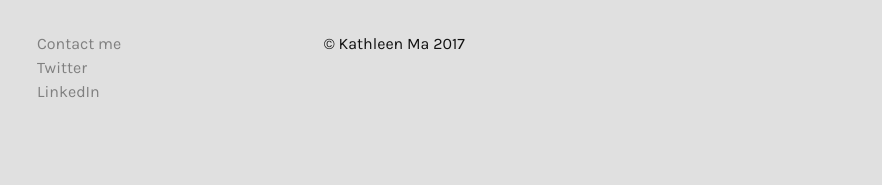
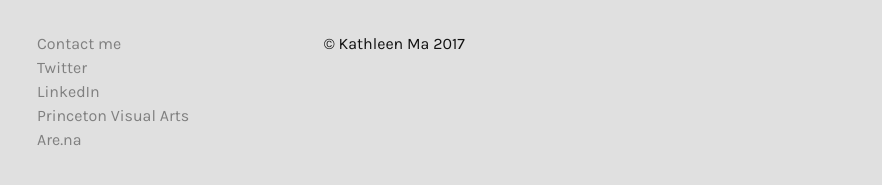
Before and after one commit to kathleenlma/kathleenlma.github.io, a Jekyll site: the page built from _pages/blog.html, in a window 1280 px wide and 900 px high, scrolled down 2025 px. Shown: the part 698-883 px from the top of the window, without its empty margins (193-1075 px from the left). Built offline with Jekyll 4.4.1, drawn with Linux system fonts in a browser that asks for light colours; before the commit the page ends 2877 px from its top, so only the background shows below that.

Commit message:
update site

```diff
--- a/_includes/footer.html
+++ b/_includes/footer.html
@@ -7,6 +7,8 @@
         <li><a href="mailto:klma@princeton.edu">Contact me</a></li>
         <li><a href="http://www.twitter.com/kathleenmachine">Twitter</a></li>
         <li><a href="https://www.linkedin.com/in/kathleen-ma-22562796">LinkedIn</a></li>
+        <li><a href="http://vis.princeton.edu/artists/kathleen-ma">Princeton Visual Arts</a></li>
+        <li><a href="https://www.are.na/kathleen-ma--2/">Are.na</a></li>
 
 
 
--- a/_includes/head.html
+++ b/_includes/head.html
@@ -10,7 +10,7 @@
   <meta name="viewport" content="width=device-width, initial-scale=1">
 
   <title>Kathleen Ma</title>
-  <meta name="description" content="Kathleen Ma is a designer, artist and student at Princeton University.">
+  <meta name="description" content="Kathleen Ma is a designer, artist, and student at Princeton University.">
 
   <link rel="stylesheet" href="/css/bootstrap.css">
   <link rel="stylesheet" href="/css/main.css">
```
